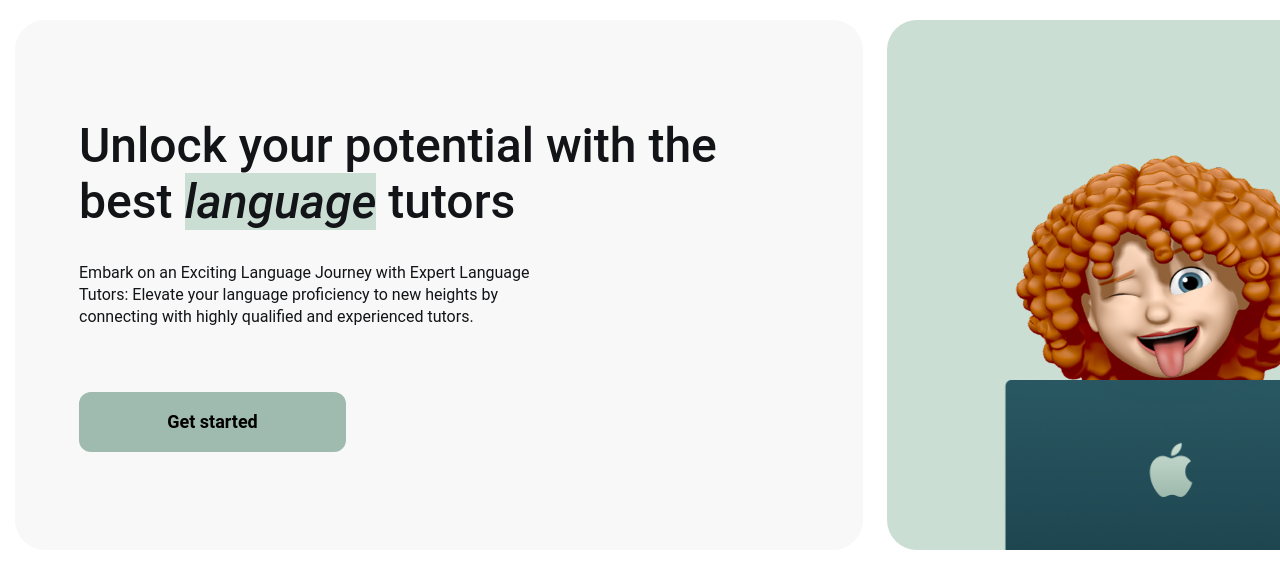
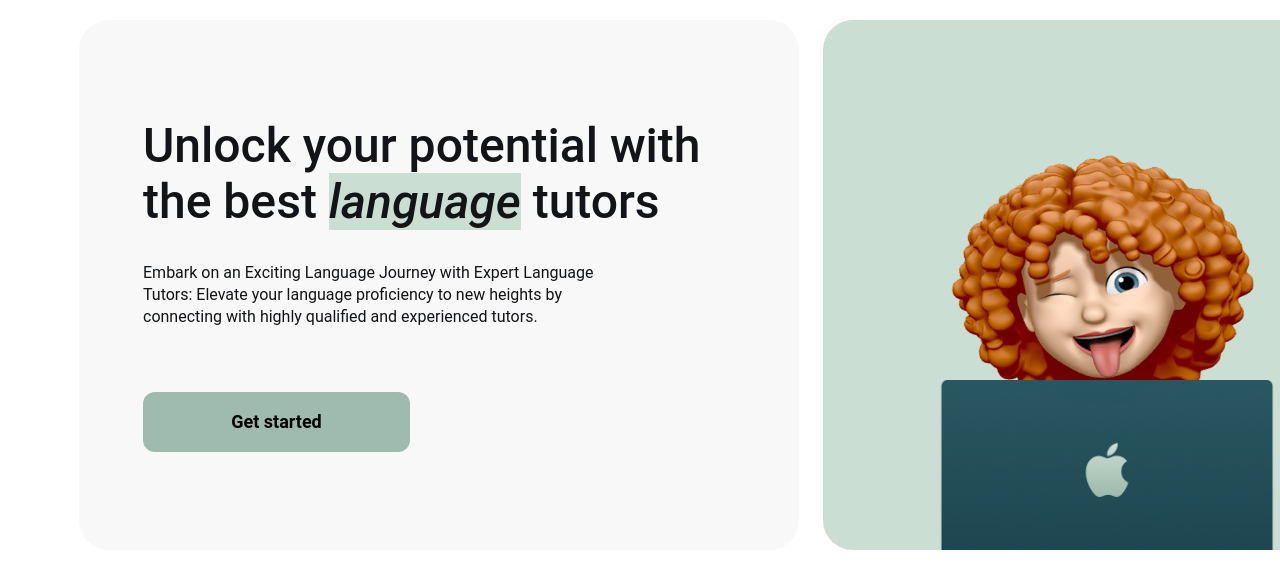
Before and after one commit to VorontsovaYulia/learn_lingo, a Next.js app: page / in a window 1280 px wide. Shown: the top 588 px of the page. Built offline with nearby package versions, Linux system fonts and the light colour scheme.

Commit message:
fixed_padding

```diff
--- a/src/app/page.js
+++ b/src/app/page.js
@@ -6,15 +6,17 @@ export default function Home() {
     <main className={styles.wrapper}>
       <div className={styles.box}>
         <div className={styles['left-box']}>
+          <div className={styles['text-box']}>
             <h1>
               Unlock your potential with the best <span>language</span> tutors
             </h1>
             <p>
-            Embark on an Exciting Language Journey with Expert Language Tutors:
-            Elevate your language proficiency to new heights by connecting with
-            highly qualified and experienced tutors.
+              Embark on an Exciting Language Journey with Expert Language
+              Tutors: Elevate your language proficiency to new heights by
+              connecting with highly qualified and experienced tutors.
             </p>
             <button>Get started</button>
+          </div>
         </div>
         <div className={styles['right-box']}>
           <Image
--- a/src/app/page.module.css
+++ b/src/app/page.module.css
@@ -11,15 +11,18 @@
   gap: 24px;
 }
 
-.left-box {
+.text-box {
   display: flex;
   flex-direction: column;
   justify-content: center;
   align-items: flex-start;
+  padding: 98px 64px;
+}
+
+.left-box {
   background-color: var(--background-page-second);
   border-radius: 30px;
   width: 720px;
-  padding: 98px 64px;
 }
 
 .left-box h1 {
```
Lines whose indentation alone changed are shown as unchanged.
